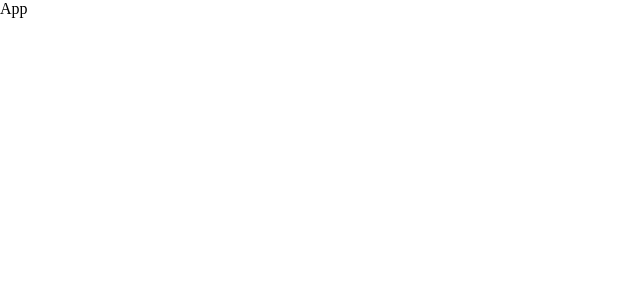
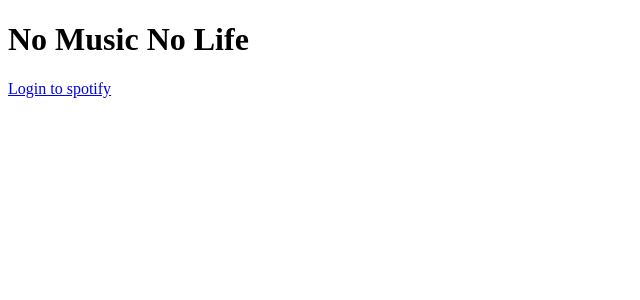
Before and after one commit to danielbeGIT/music-app, a React (Create React App) app in the folder client/: page / in a window 1280 px wide. Shown: the top 300 px of the page, without its empty margins (0-640 px from the left). Built offline with nearby package versions, Linux system fonts and the light colour scheme.

Commit message:
login button works, fixed authentication but need to save token

```diff
--- a/client/package.json
+++ b/client/package.json
@@ -6,9 +6,12 @@
     "@testing-library/jest-dom": "^5.16.5",
     "@testing-library/react": "^13.4.0",
     "@testing-library/user-event": "^13.5.0",
+    "bootstrap": "^5.2.3",
     "react": "^18.2.0",
+    "react-bootstrap": "^2.7.0",
     "react-dom": "^18.2.0",
     "react-scripts": "5.0.1",
+    "sass": "^1.57.1",
     "web-vitals": "^2.1.4"
   },
   "scripts": {
--- a/client/src/App.css
+++ /dev/null
@@ -1,3 +0,0 @@
-* {
-    margin: 0;
-}
--- a/client/src/App.jsx
+++ b/client/src/App.jsx
@@ -1,9 +1,9 @@
-import './App.css';
-import Login from './pages/Login'
+import './assets/styles/App.scss';
+import Login from './components/Login'
 
 const App = () => {
 	return (
-		<div>App</div>
+		<Login/>
 	)
 }
 
--- /dev/null
+++ b/client/src/components/Login.jsx
@@ -0,0 +1,14 @@
+import { loginUrl } from "../context/spotifyAuth"
+
+const Login = () => {
+    return (
+        <div className="LoginPage">
+            <h1>No Music No Life</h1>
+            {/* Make your own logo No Music No Life with button under it */}
+
+            <a href={loginUrl}>Login to spotify</a>
+        </div>
+    )
+}
+
+export default Login
--- /dev/null
+++ b/client/src/context/spotifyAuth.jsx
@@ -0,0 +1,17 @@
+// const AUTH_URL = "https://accounts.spotify.com/authorize?client_id=28cf7c00dd294d4ba53c0456903dfb13&response_type=code&redirect_uri=http://localhost:3000/&scope=streaming%20user-read-email%20user-read-private%20user-library-read%20user-library-modify%20user-read-playback-state%20user-modify-playback-state"
+
+const AUTH_URL = "https://accounts.spotify.com/authorize";
+const clientId = "28cf7c00dd294d4ba53c0456903dfb13";
+const redirectUri = "http://localhost:3000/";
+const scopes = [
+    "user-read-currently-playing",
+    "user-read-recently-played",
+    "user-read-playback-state",
+    "user-top-read",
+    "user-modify-playback-state",
+    "user-read-private",
+    "user-library-read",
+    "user-library-modify",
+];
+
+export const loginUrl = `${AUTH_URL}?client_id=${clientId}&redirect_uri=${redirectUri}&scope=${scopes.join("%20")}&response_type=code&show_dialog=true`;
--- a/client/src/pages/Login.jsx
+++ /dev/null
@@ -1,10 +0,0 @@
-import React from 'react'
-
-const Login = () => {
-    return (
-        <div>Login</div>
-        // Implement spotify logo or something with button
-    )
-}
-
-export default Login
```
Also changed, not shown: client/src/assets/styles/App.scss (added), 1 other file (tests, documents, lock files or other folders).
